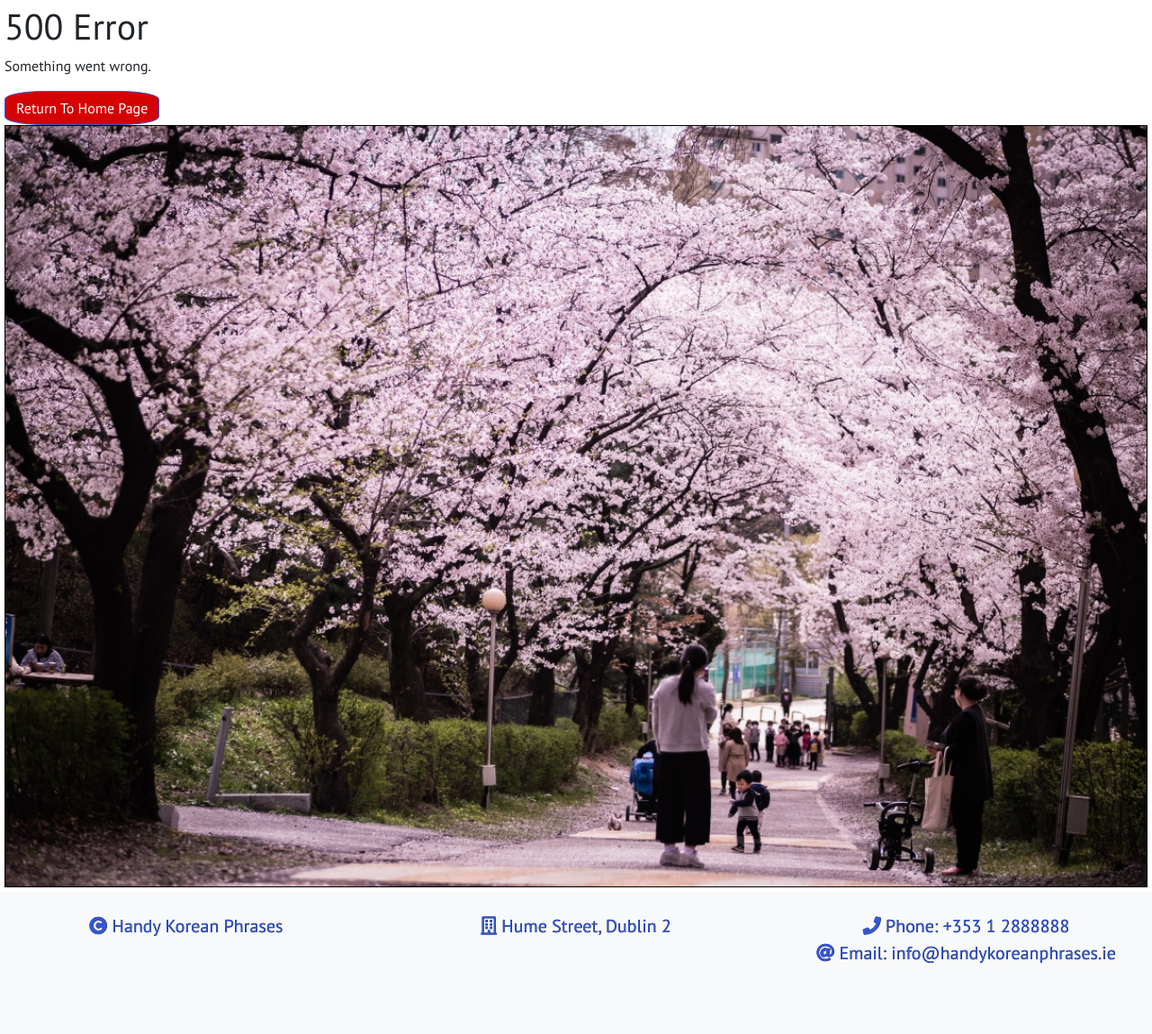
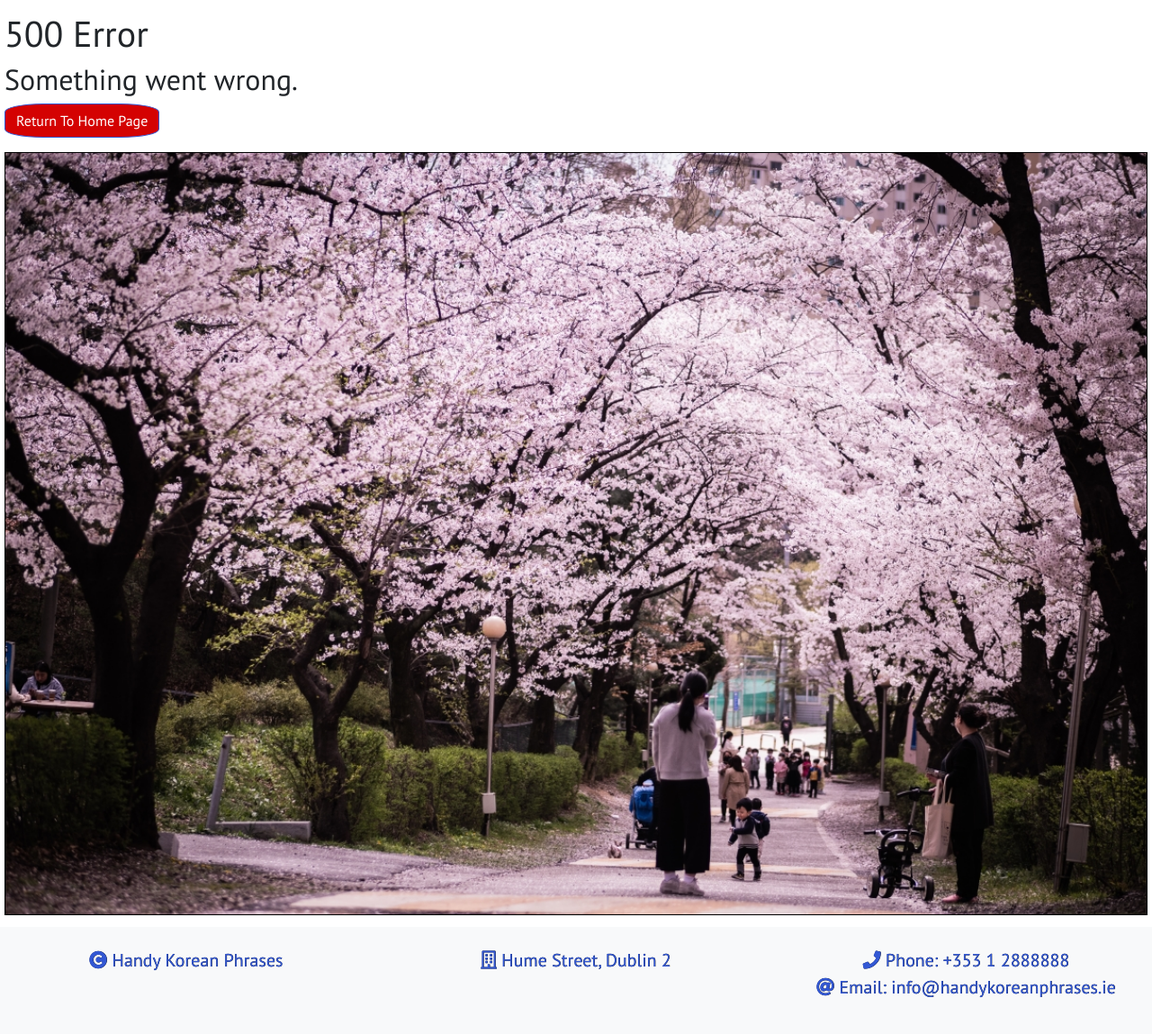
Before and after one commit to JHR1986/johnhenryroche-ms3-fitnessfuel, a Flask app: template templates/500.html in a window 1280 px wide. Shown: the part 140-1289 px from the top of the page at 90% size. Before the commit the page ends 1211 px from the top, so only its background shows below. Run offline with Flask 2, Linux system fonts and the light colour scheme; the template is opened without the code that fills it, so the values that code supplies are empty; some libraries are stand-ins or nearby versions.

Commit message:
Update heading tags and add extra padding for error pages

```diff
--- a/templates/404.html
+++ b/templates/404.html
@@ -4,10 +4,12 @@
 <!--Start of Error Message - 404.html-->
 <!--I studied a comment by Ed Bradley (Ed B) on Code Institute's Slack channel
     in respect of how to correctly set up the 404 & 500 error pages for Python and Flask. - see Readme-->
-<div>
+<div class="pt-2 pb-2">
     <h1>404 Error</h1>
-    <p>Something went wrong!</p>
+    <h2>Something went wrong!</h2>
     <a href="{{ url_for('home') }}" class="btn btn-primary button-red">Return To Home Page Now!</a>
+</div>
+<div class="pt-2 pb-2">
     <img class="results-image" src="static/images/optimisedloginimage.jpg" alt="Sunset over traditional houses">
 </div>
 <!--End of Error Message - 404.html-->
--- a/templates/500.html
+++ b/templates/500.html
@@ -4,11 +4,13 @@
 <!--Start of Error Message - 500.html-->
 <!--I studied a comment by Ed Bradley (Ed B) on Code Institute's Slack channel
     in respect of how to correctly set up the 404 & 500 error pages for Python and Flask. - see Readme-->
-<div>
+<div class="pt-2 pb-2">
     <h1>500 Error</h1>
-    <p>Something went wrong.</p>
+    <h2>Something went wrong.</h2>
     <a href="{{ url_for('home') }}" class="btn btn-primary button-red">Return To Home Page</a>
-    <img class="results-image" src="static/images/optimisedprofilepageimage.jpg" alt="Avenue of blossom trees">
+</div>
+<div class="pt-2 pb-2">
+<img class="results-image" src="static/images/optimisedprofilepageimage.jpg" alt="Avenue of blossom trees">
 </div>
 <!--End of Error Message - 500.html-->
 
```
